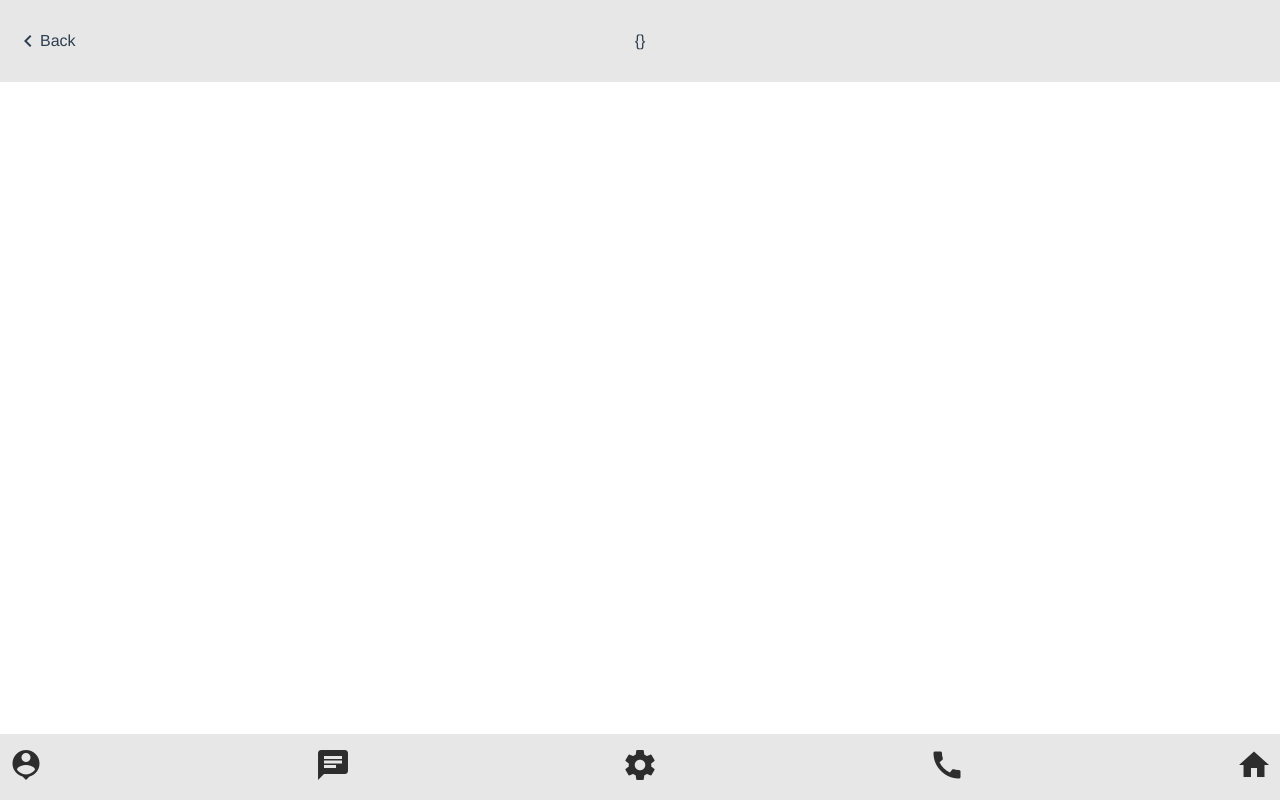
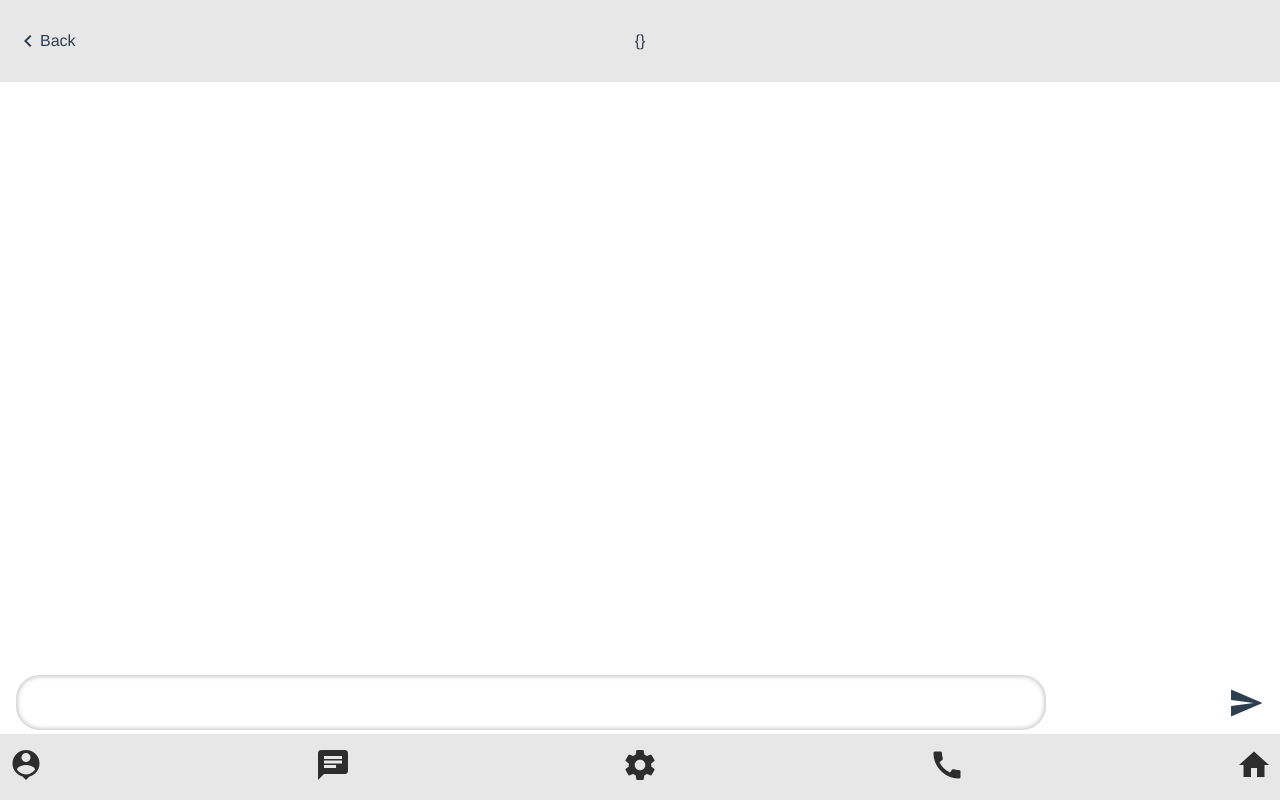
Before and after one commit to mirzahanmirzahanov/messenger-application, a Vue app: page /chat in a window 1280 px wide. Built offline with nearby package versions, Linux system fonts and the light colour scheme.

Commit message:
improved chats logic

```diff
--- a/src/components/users/VUser.vue
+++ b/src/components/users/VUser.vue
@@ -1,19 +1,19 @@
 <template>
-  <div class="v-user">
+  <div class="v-user" @click="toUserChat">
     <div class="v-user__avatar"></div>
     <div class="v-user__info">
       <p class="v-user__name">
         {{ user_data.name }}
       </p>
-			<!-- в квадратных скобках способ
+      <!-- в квадратных скобках способ
 			получить последний элемент в массиве -->
-			<p class="v-user__last-message">
-				{{user_data.chat[user_data.chat.length-1].text}}
-			</p>
+      <p class="v-user__last-message">
+        {{ user_data.chat[user_data.chat.length - 1].text }}
+      </p>
     </div>
     <div class="v-user__time">
-				{{user_data.chat[user_data.chat.length-1].time}}
-		</div>
+      {{ user_data.chat[user_data.chat.length - 1].time }}
+    </div>
   </div>
 </template>
 
@@ -31,7 +31,14 @@ export default {
     },
   },
   data: () => ({}),
-  methods: {},
+  methods: {
+    toUserChat() {
+      this.$router.push({
+        name: 'chat',
+        query: {'id': chat.id}
+      })
+    }
+  },
 };
 </script>
 
--- /dev/null
+++ b/src/components/users/chat/VMessages.vue
@@ -0,0 +1,23 @@
+<template>
+<div class='v-messages'>
+
+</div>
+</template>
+
+
+<script>
+
+export default {
+components: {},
+name: 'v-messages',
+computed: {},
+props: {},
+data: () => ({}),
+methods: {}
+}
+</script>
+
+
+<style>
+
+</style>
--- a/src/components/users/chat/VUserChat.vue
+++ b/src/components/users/chat/VUserChat.vue
@@ -1,23 +1,50 @@
 <template>
-<div class='v-user-chat'>
-
-</div>
+  <div class="v-user-chat">
+    <v-messages />
+    <div class="input__field">
+      <input
+        class="v-user-chat__textfield"
+        type="text"
+        v-model="textValue"
+        @click="sendMessage"
+      />
+			<div
+				class="material-icons"
+				@click="sendMessage"
+			>
+				send
+			</div>
+    </div>
+  </div>
 </template>
 
 
 <script>
+import VMessages from "./VMessages.vue";
 
 export default {
-components: {},
-name: 'v-user-chat',
-computed: {},
-props: {},
-data: () => ({}),
-methods: {}
-}
+  components: { VMessages },
+  name: "v-user-chat",
+  computed: {},
+  props: {
+    messages: {
+      type: Array,
+      default: () => [],
+    },
+    user: {
+      type: Object,
+      default: () => {},
+    },
+  },
+  data: () => ({
+    textValue: "",
+  }),
+  methods: {
+    sendMessage() {},
+  },
+};
 </script>
 
 
 <style>
-
 </style>
--- a/src/views/ChatList.vue
+++ b/src/views/ChatList.vue
@@ -1,10 +1,5 @@
 <template>
   <div class="chat-list">
-    <!-- <v-user
-			v-for="chat in CHATS"
-			:key="chat.id"
-			:user_data="chat"
-		/> -->
 		<v-user
 			v-for="chat in CHATS"
 			:key="chat.id"
```
